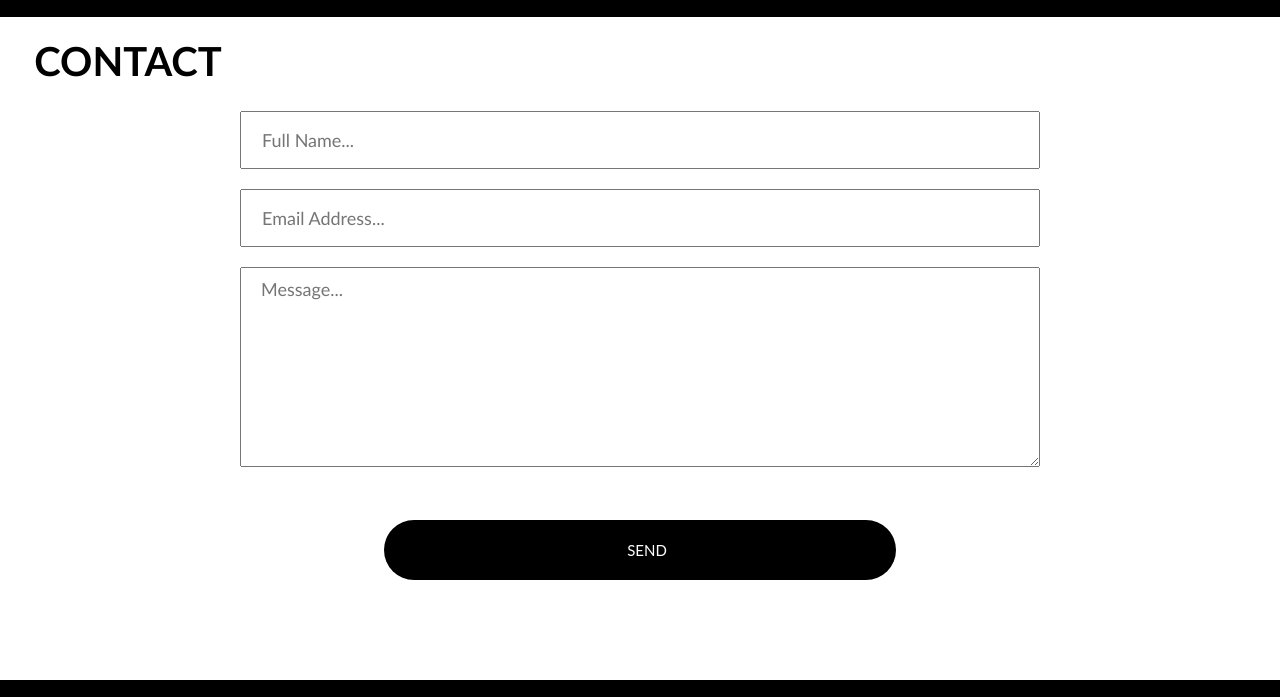
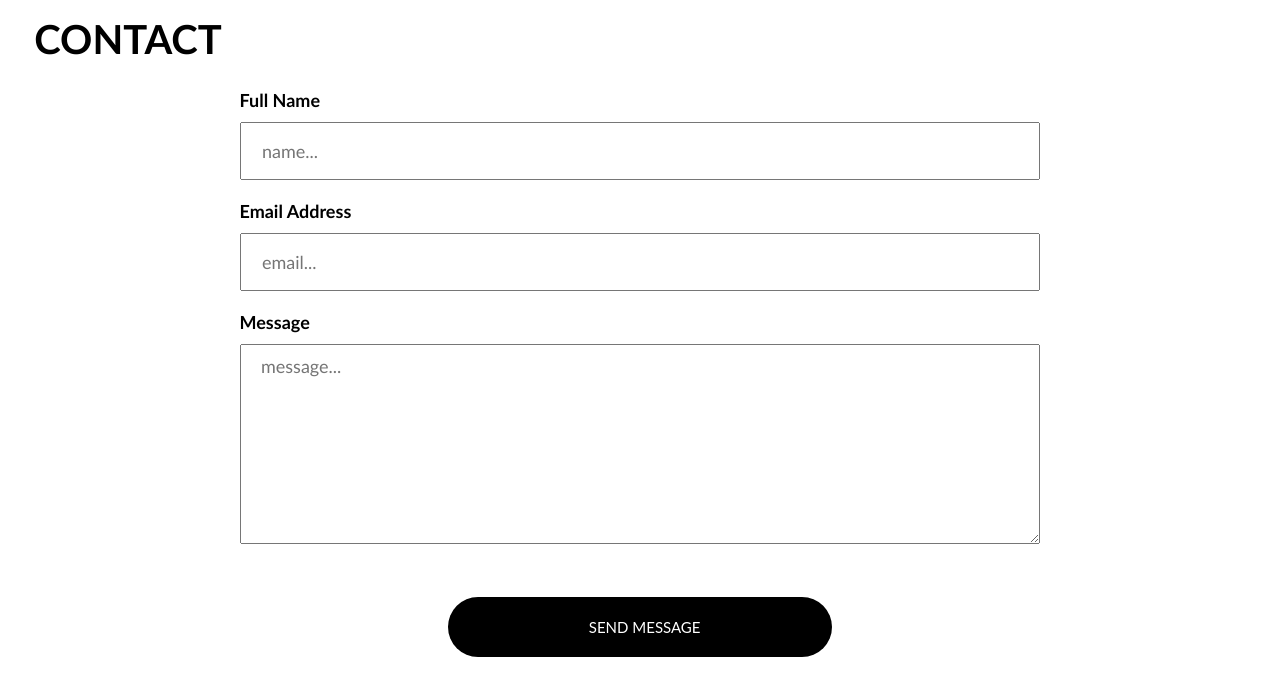
Before and after one commit to ZuriM/Fashion215, a plain HTML site: page index.html in a window 1280 px wide. Shown: the part 3277-3974 px from the top of the page. Drawn offline with Linux system fonts and the light colour scheme.

Commit message:
changes to contanct and about

```diff
--- a/index.html
+++ b/index.html
@@ -81,7 +81,7 @@
         <div class="pictures">
           <div class="overlay">
             <img class="image02" />
-            <div class="image-text1">Summer</div>
+            <div class="image-text1">Hats</div>
             <div class="image-text2">+ SHOW MORE</div>
           </div>
         </div>
@@ -107,7 +107,7 @@
     <section class="about-title">
       <h1>ABOUT US</h1>
       <div class="about-info">
-        <img src="image/person.jpg" />
+        <img src="image/person1.jpg" />
         <div class="person-info">
           <h2>Farah Haddad</h2>
           <p>
@@ -133,7 +133,7 @@
       </div>
 
       <div class="about-info">
-        <img src="image/person.jpg" />
+        <img src="image/person2.jpg" />
         <div class="person-info">
           <h2>Zuri Major</h2>
           <p>
@@ -165,27 +165,32 @@
           <h1>CONTACT</h1>
         </div>
         <div class="input-info">
+          <div class="text">
+            <h2>Full Name</h2>
+          </div>
           <div class="name">
-            <input class="name-input" type="text" placeholder="Full Name..." />
+            <input class="name-input" type="text" placeholder="name..." />
+          </div>
+          <div class="text">
+            <h2>Email Address</h2>
           </div>
           <div class="email">
-            <input
-              class="email-input"
-              type="text"
-              placeholder="Email Address..."
-            />
+            <input class="email-input" type="text" placeholder="email..." />
+          </div>
+          <div class="text">
+            <h2>Message</h2>
           </div>
           <div class="message">
             <textarea
               rows="4"
               cols="50"
               name="comment"
-              placeholder="Message..."
+              placeholder="message..."
             ></textarea>
           </div>
         </div>
         <div class="send-button">
-          <a class="send" href="#">SEND</a>
+          <a class="send" href="#">SEND MESSAGE</a>
         </div>
       </div>
     </section>
--- a/scss/about.scss
+++ b/scss/about.scss
@@ -1,5 +1,6 @@
 .about-title {
   padding-top: 20px;
+
   background-color: black;
   color: white;
   display: flex;
@@ -10,6 +11,7 @@
   h1 {
     font-size: 40px;
     margin-right: 80%;
+    padding-bottom: 30px;
   }
 }
 
@@ -21,6 +23,7 @@
     margin-left: 3%;
     margin-bottom: 20px;
     padding-bottom: 50px;
+    padding-left: 50px;
   }
 }
 
--- a/scss/contact.scss
+++ b/scss/contact.scss
@@ -24,6 +24,17 @@
     flex-direction: column;
     // margin-left: 20%;
     margin: 0 auto;
+
+    .text {
+      width: 89%;
+      margin-bottom: -15px;
+      margin-top: 10px;
+      font-family: 'Roboto', sans-serif;
+
+      h2 {
+        font-size: 18px;
+      }
+    }
 
     .name {
       margin-top: 10px;
@@ -72,7 +83,7 @@
 }
 
 .send {
-  width: 40%;
+  width: 30%;
   background-color: black;
   text-decoration: none;
   color: white;
@@ -82,6 +93,6 @@
   display: flex;
   align-items: center;
   margin: 0 auto;
-  padding-left: 19%;
+  padding-left: 11%;
   font-family: 'Lato', sans-serif;
 }
```
Also changed, not shown: css/styles-dist.css, css/styles.css, image/person.jpg (deleted), image/person1.jpg (added), image/person2.jpg (added).
